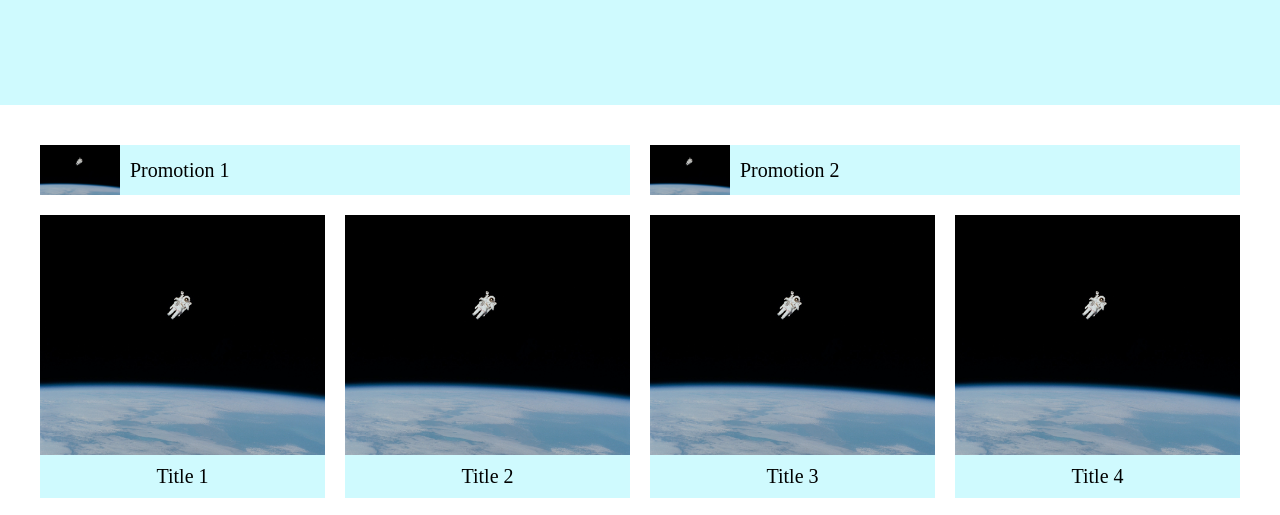
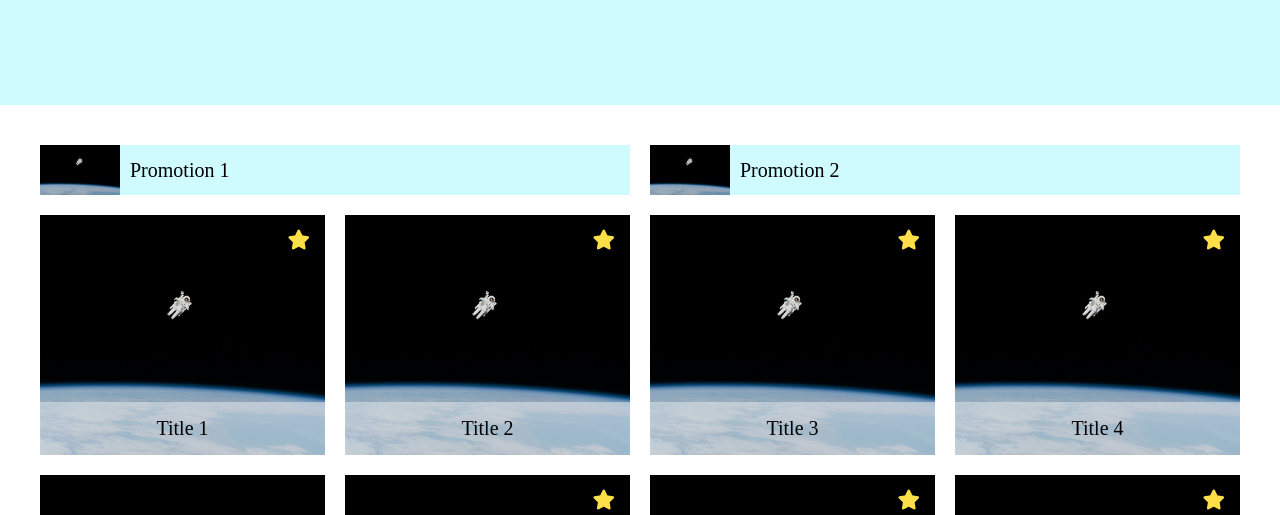
Before and after one commit to kikimiao1995/wehelp, a plain HTML site: page week-1/index.html in a window 1280 px wide. Shown: the part 238-753 px from the top of the page. Drawn offline with Linux system fonts and the light colour scheme.

Commit message:
deploy the update for new demand

```diff
--- a/week-1/index.html
+++ b/week-1/index.html
@@ -4,6 +4,8 @@
   <meta charset="UTF-8">
   <meta http-equiv="X-UA-Compatible" content="IE=edge">
   <meta name="viewport" content="width=device-width, initial-scale=1.0">
+  <!-- font-awesome @6.2.0 -->
+  <link rel="stylesheet" href="https://cdnjs.cloudflare.com/ajax/libs/font-awesome/6.2.0/css/all.min.css" integrity="sha512-xh6O/CkQoPOWDdYTDqeRdPCVd1SpvCA9XXcUnZS2FmJNp1coAFzvtCN9BmamE+4aHK8yyUHUSCcJHgXloTyT2A==" crossorigin="anonymous" referrerpolicy="no-referrer" />
   <link rel="stylesheet" href="css/all.css">
   <title>week-1</title>
 </head>
@@ -35,18 +37,22 @@
       </div>
       <div class="other-el">
         <div class="item item-vertical">
+          <i class="fa-solid fa-star"></i>
           <img src="image/astronaut.jpg" alt="astronaut">
           <p>Title 1</p>
         </div>
         <div class="item item-vertical">
+          <i class="fa-solid fa-star"></i>
           <img src="image/astronaut.jpg" alt="astronaut">
           <p>Title 2</p>
         </div>
         <div class="item item-vertical">
+          <i class="fa-solid fa-star"></i>
           <img src="image/astronaut.jpg" alt="astronaut">
           <p>Title 3</p>
         </div>
         <div class="item item-vertical">
+          <i class="fa-solid fa-star"></i>
           <img src="image/astronaut.jpg" alt="astronaut">
           <p>Title 4</p>
         </div>
@@ -55,14 +61,17 @@
           <p>Title 5</p>
         </div>
         <div class="item item-vertical">
+          <i class="fa-solid fa-star"></i>
           <img src="image/astronaut.jpg" alt="astronaut">
           <p>Title 6</p>
         </div>
         <div class="item item-vertical">
+          <i class="fa-solid fa-star"></i>
           <img src="image/astronaut.jpg" alt="astronaut">
           <p>Title 7</p>
         </div>
         <div class="item item-vertical">
+          <i class="fa-solid fa-star"></i>
           <img src="image/astronaut.jpg" alt="astronaut">
           <p>Title 8</p>
         </div>
--- a/week-1/sass/all.sass
+++ b/week-1/sass/all.sass
@@ -81,9 +81,19 @@ img
     grid-template-columns: 1fr
   grid-gap: 20px
   .item-vertical
+    position: relative
     img
       width: 100%
       height: 240px
     p
-      padding: 10px
+      position: absolute
+      bottom: 0
+      background: rgba(255,255,255, 0.4)
+      padding: 15px 0
       text-align: center
+      width: 100%
+    i
+      position: absolute
+      top: 15px
+      right: 15px
+      color: #fde047
```
Also changed, not shown: week-1/css/all.css, 1 other file.
